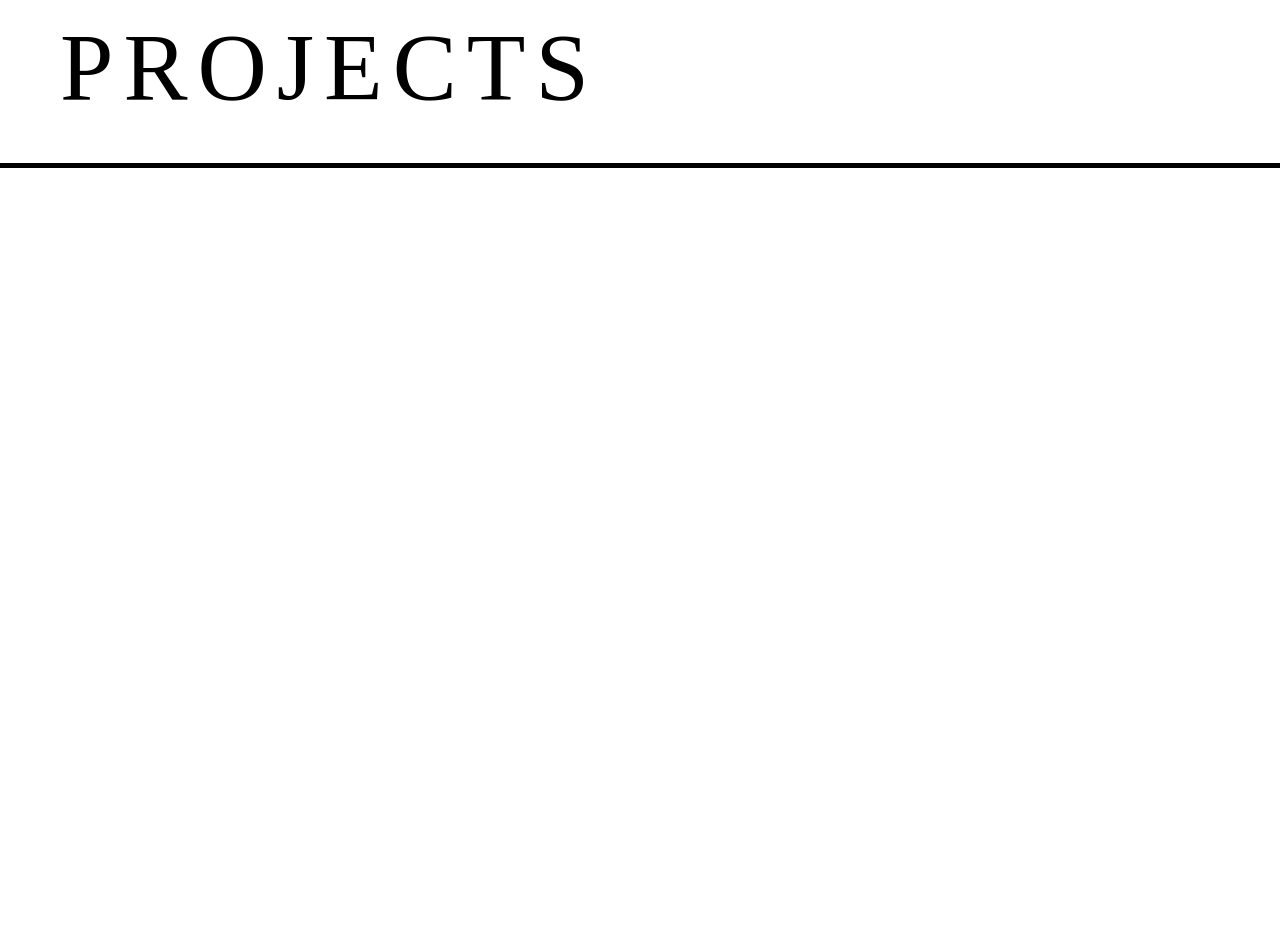
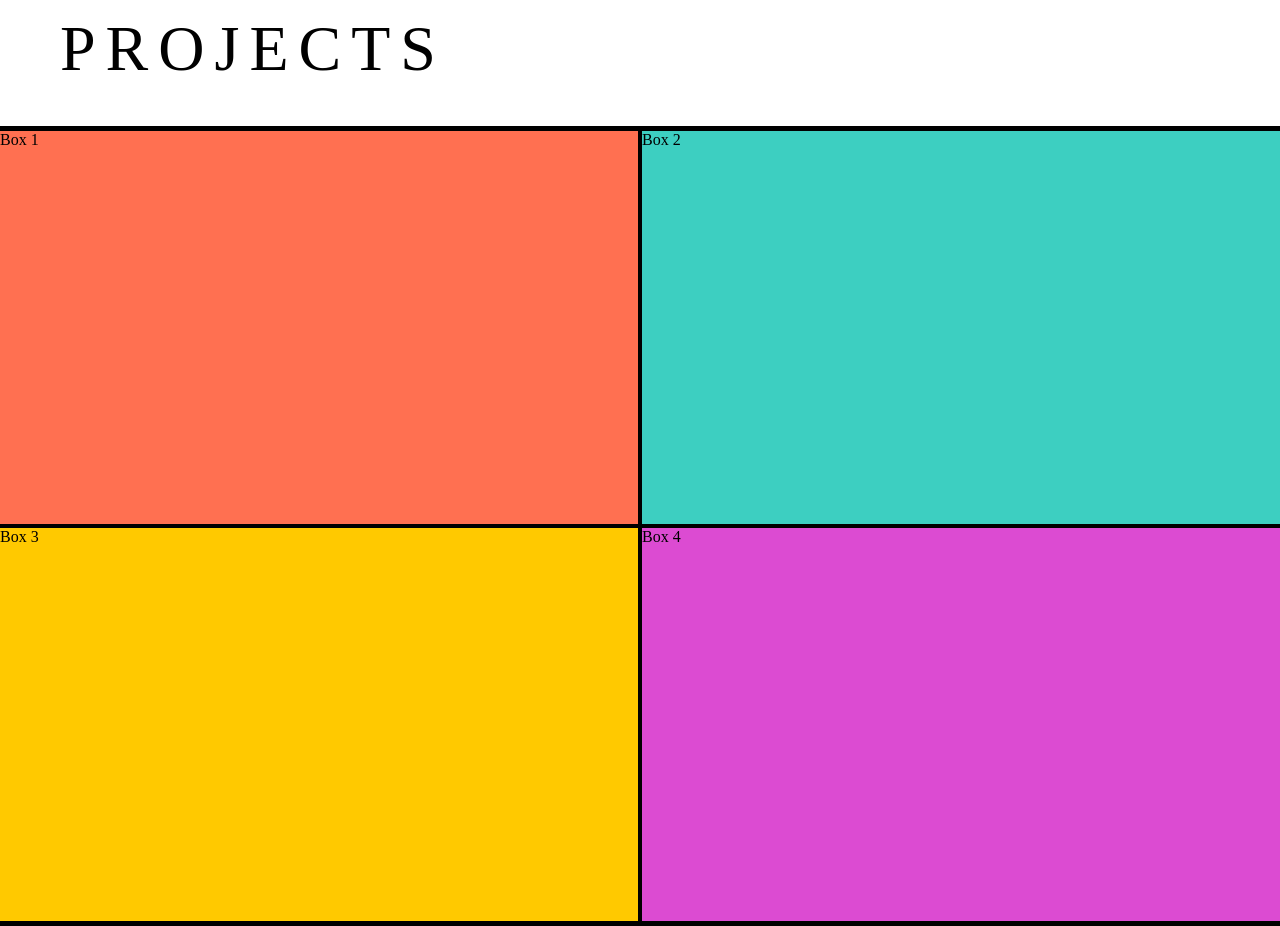
Before and after one commit to jayanth920/jayanth920.github.io, a React (Create React App) app: page / in a window 1280 px wide. Shown: the part 840-1766 px from the top of the page. Before the commit the page ends 1008 px from the top, so only its background shows below. Built offline with nearby package versions, Linux system fonts and the light colour scheme; the HTML template or start-up script is replaced by a standard one.

Commit message:
added project boxes, working on mapping out projects

```diff
--- a/src/Components/ProjectBanner/ProjectBanner.css
+++ b/src/Components/ProjectBanner/ProjectBanner.css
@@ -1,11 +1,10 @@
 .prjBanner {
     width: 100vw;
-    border-bottom: 5px solid black
   }
 
   .prjBanner_text{
     font-family: "Beatrice";
-    font-size: 6rem;
+    font-size: 4rem;
     color: black;
     width: fit-content;
     height: fit-content;
--- /dev/null
+++ b/src/Components/ProjectBox/ProjectBox.css
@@ -0,0 +1,43 @@
+.project_wrap {
+    margin:0;
+    padding:0;
+    display: flex;
+    flex-wrap: wrap;
+    gap: 0;
+    width:100vw;
+  }
+
+  .project {
+    width: 50%;
+    height: 50vh;
+  }
+
+  .project:nth-child(1) {
+    /* Styles for the second .project */
+    background-color: rgb(255,112,81);
+    border-top: 5px solid black;
+    border-right: 2.5px solid black;
+    border-bottom: 2.5px solid black;
+  }
+
+  .project:nth-child(2) {
+    /* Styles for the second .project */
+    background-color: rgb(61,207,193);
+    border-top: 5px solid black;
+    border-left: 2.5px solid black;
+    border-bottom: 2.5px solid black;
+  }
+  .project:nth-child(3) {
+    /* Styles for the second .project */
+    background-color: rgb(255,201,0);
+    border-top: 2.5px solid black;
+    border-right: 2.5px solid black;
+    border-bottom: 5px solid black;
+  }
+  .project:nth-child(4) {
+    /* Styles for the second .project */
+    background-color: rgb(220, 75, 210);
+    border-top: 2.5px solid black;
+    border-left: 2.5px solid black;
+    border-bottom: 5px solid black;
+  }
--- /dev/null
+++ b/src/Components/ProjectBox/ProjectBox.js
@@ -0,0 +1,27 @@
+import React from 'react';
+import './ProjectBox.css';
+
+function ProjectBox() {
+  return (
+    <div className="project_wrap">
+      <div className="project">
+        {/* Content for the first box */}
+        Box 1
+      </div>
+      <div className="project">
+        {/* Content for the second box */}
+        Box 2
+      </div>
+      <div className="project">
+        {/* Content for the third box */}
+        Box 3
+      </div>
+      <div className="project">
+        {/* Content for the fourth box */}
+        Box 4
+      </div>
+    </div>
+  );
+}
+
+export default ProjectBox;
--- a/src/Sections/Projects/Projects.js
+++ b/src/Sections/Projects/Projects.js
@@ -1,9 +1,10 @@
 import ProjectBanner from '../../Components/ProjectBanner/ProjectBanner'
-
+import ProjectBox from '../../Components/ProjectBox/ProjectBox'
 function Projects() {
   return (
     <div className="projects">
       <ProjectBanner/>
+      <ProjectBox/>
     </div>
 
   )
```
Also changed, not shown: src/Components/ProjectMock/ProjectMock.js (added, +60 -0 lines).
